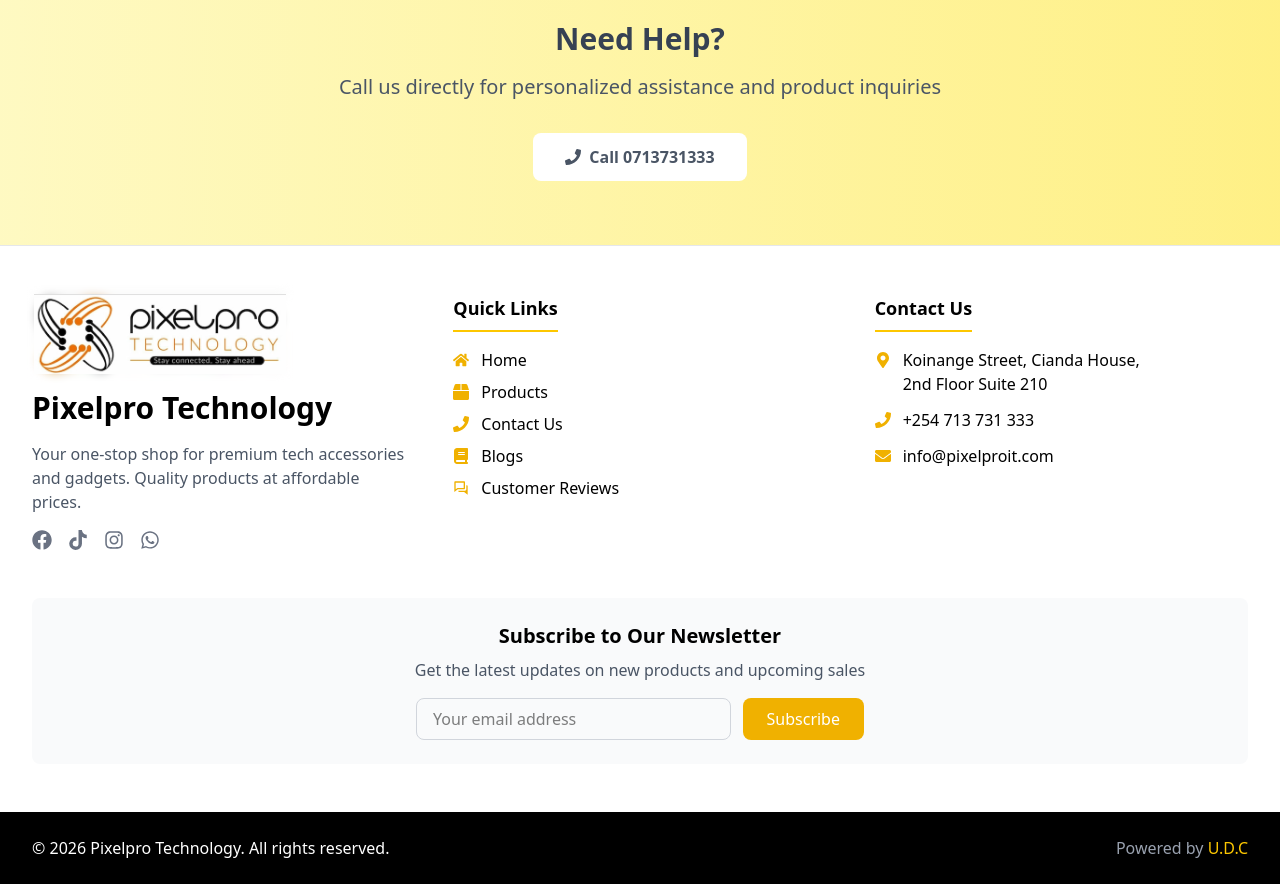
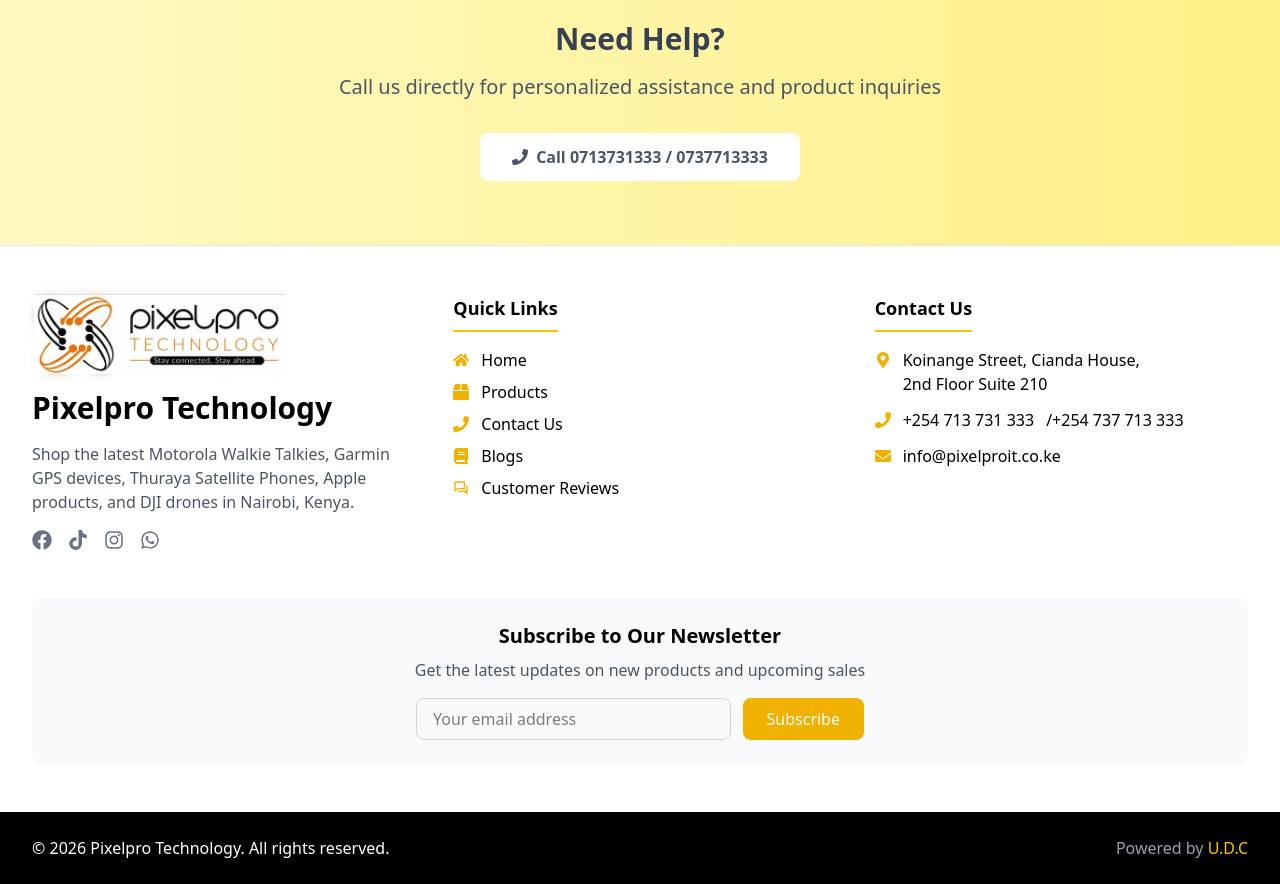
Before and after one commit to mike111-sys/pixel-proitcom-frontend, a React (Vite) app: page / in a window 1280 px wide. Shown: the part 1680-2564 px from the top of the page. Built offline with nearby package versions, Linux system fonts and the light colour scheme; no server answers.

Commit message:
modified to include prices

```diff
--- a/src/components/Footer.tsx
+++ b/src/components/Footer.tsx
@@ -46,14 +46,14 @@ useEffect(() => {
     <img
       src={Logo_blur}
       loading='lazy'
-      alt="Pixel Pro blurred"
+      alt="Pixelpro blurred"
       className="absolute inset-0 h-full w-full object-contain"
       style={{ filter: 'blur(5px)' }}
     />
     {/* Actual logo - fades in when loaded */}
     <img
       src={Logo}
-      alt="Pixel Pro"
+      alt="Pixelpro"
       className={`absolute inset-0 h-full w-full object-contain transition-opacity duration-1000 ${
         logoLoaded ? "opacity-100" : "opacity-0"
       }`}
@@ -68,7 +68,7 @@ useEffect(() => {
 </div>
 <h3 className="text-3xl font-bold">Pixelpro Technology</h3>
   <p className="text-gray-600 max-w-sm">
-  Your one-stop shop for premium tech accessories and gadgets. Quality products at affordable prices.
+  Shop the latest Motorola Walkie Talkies, Garmin GPS devices, Thuraya Satellite Phones, Apple products, and DJI drones in Nairobi, Kenya.
   </p>
   <div className="flex justify-center md:justify-start space-x-4">
 
@@ -165,11 +165,11 @@ useEffect(() => {
     </div>
     <div className="flex justify-center md:justify-start items-center space-x-3">
       <FaPhone className="text-yellow-500" />
-      <a href="tel:+254713731333" className="hover:text-yellow-500 hover:underline transition-colors">+254 713 731 333</a>
+      <a href="tel:+254713731333" className="hover:text-yellow-500 hover:underline transition-colors">+254 713 731 333</a>/<a href="tel:+254737713333" className="hover:text-yellow-500 hover:underline transition-colors">+254 737 713 333</a>
     </div>
     <div className="flex justify-center md:justify-start items-center space-x-3">
       <FaEnvelope className="text-yellow-500" />
-      <a href="mailto:info@pixelproit.com" className="hover:text-yellow-500 hover:underline transition-colors">info@pixelproit.com</a>
+      <a href="mailto:info@pixelproit.co.ke" className="hover:text-yellow-500 hover:underline transition-colors">info@pixelproit.co.ke</a>
     </div>
   </div>
 </motion.div>
--- a/src/pages/Cart.tsx
+++ b/src/pages/Cart.tsx
@@ -66,7 +66,7 @@ const Cart = () => {
       `;
 
       const formData = {
-        access_key: 'fbc808f0-e376-424c-bb16-9e14add75a5e',
+        access_key: 'd0936bf2-9b51-4b0b-aabf-47e8956c7d02',
         name: orderForm.name,
         email: orderForm.email,
         phone: orderForm.phone,
@@ -343,17 +343,24 @@ const Cart = () => {
             )}
 
 
-            <div className="mt-6 p-4 bg-gray-50 rounded-lg">
+<div className="mt-6 p-4 bg-gray-50 rounded-lg">
               <h3 className="font-semibold text-gray-800 mb-2">Need Help?</h3>
               <p className="text-sm text-gray-600 mb-2">
                 Call us directly for immediate assistance:
               </p>
               <a
                 href="tel:0713731333"
-                className="inline-flex items-center text-purple-600 hover:text-purple-700 font-semibold"
+                className="inline-flex items-center text-purple-600 hover:text-purple-700 hover:underline font-semibold"
               >
                 <FaPhone className="mr-2" />
                 0713731333
+              </a>
+
+              <a
+                href="tel:0737713333"
+                className="inline-flex items-center hover:underline text-purple-600 hover:text-purple-700 font-semibold"
+              >
+               / 0737713333
               </a>
             </div>
           </div>
--- a/src/pages/Contact.tsx
+++ b/src/pages/Contact.tsx
@@ -27,7 +27,7 @@ const handleSubmit = async (e: React.FormEvent) => {
   setResult("Sending...");
 
   const formDataToSend = new FormData();
-  formDataToSend.append("access_key", "fbc808f0-e376-424c-bb16-9e14add75a5e"); // 🔑 put your key here
+  formDataToSend.append("access_key", "d0936bf2-9b51-4b0b-aabf-47e8956c7d02"); // 🔑 put your key here
   formDataToSend.append("name", formData.name);
   formDataToSend.append("email", formData.email);
   formDataToSend.append("phone", formData.phone);
@@ -207,6 +207,12 @@ const handleSubmit = async (e: React.FormEvent) => {
                       <a href="tel:+254713731333" className="text-gray-600 hover:text-yellow-500 transition-colors">
                         +254 713 731 333
                       </a>
+                      <a
+                href="tel:+254737713333"
+                className="inline-flex items-center text-gray-600   hover:text-yellow-500 "
+              >
+               / +254 737 713 333
+              </a>
                     </div>
                   </div>
 
@@ -216,8 +222,8 @@ const handleSubmit = async (e: React.FormEvent) => {
                     </div>
                     <div>
                       <h3 className="font-semibold text-lg">Email</h3>
-                      <a href="mailto:info@pixelproit.com" className="text-gray-600 hover:text-yellow-500 transition-colors">
-                        info@pixelproit.com
+                      <a href="mailto:info@pixelproit.co.ke" className="text-gray-600 hover:text-yellow-500 transition-colors">
+                        info@pixelproit.co.ke
                       </a>
                     </div>
                   </div>
@@ -226,8 +232,8 @@ const handleSubmit = async (e: React.FormEvent) => {
                 </div>
               </div>
 
-                {/* Extra Navigation Buttons */}
-<div className="flex flex-col sm:flex-row gap-4">
+ {/* Extra Navigation Buttons */}
+ <div className="flex flex-col sm:flex-row gap-4">
   <a
     href="/reviews"
     className="w-full sm:w-auto px-6 py-3 bg-yellow-500 text-white font-medium rounded-lg hover:bg-yellow-600 transition-colors text-center"
@@ -258,8 +264,6 @@ const handleSubmit = async (e: React.FormEvent) => {
                   ></iframe>
                 </div>
               </div>
-
-
             </motion.div>
           </div>
         </div>
--- a/src/pages/Home.tsx
+++ b/src/pages/Home.tsx
@@ -129,8 +129,8 @@ const Home = () => {
         </div>
       </section>
 
-      {/* Call to Action */}
-      <section className="py-16 bg-gradient-to-r from-yellow-100 to-yellow-200 text-gray-700">
+     {/* Call to Action */}
+     <section className="py-16 bg-gradient-to-r from-yellow-100 to-yellow-200 text-gray-700">
         <div className="max-w-7xl mx-auto px-4 sm:px-6 lg:px-8 text-center">
           <h2 className="text-3xl font-bold mb-4">Need Help?</h2>
           <p className="text-xl mb-8 text-gray-600">
@@ -141,7 +141,7 @@ const Home = () => {
             className="bg-white cursor-pointer text-gray-600 px-8 py-3 rounded-lg font-bold hover:bg-gray-100 transition-colors inline-flex items-center"
           >
             <FaPhone className="mr-2" />
-            Call 0713731333
+            Call 0713731333 / 0737713333
           </button>
         </div>
       </section>
```
Also changed, not shown: 1 other file (tests, documents, lock files or other folders).
